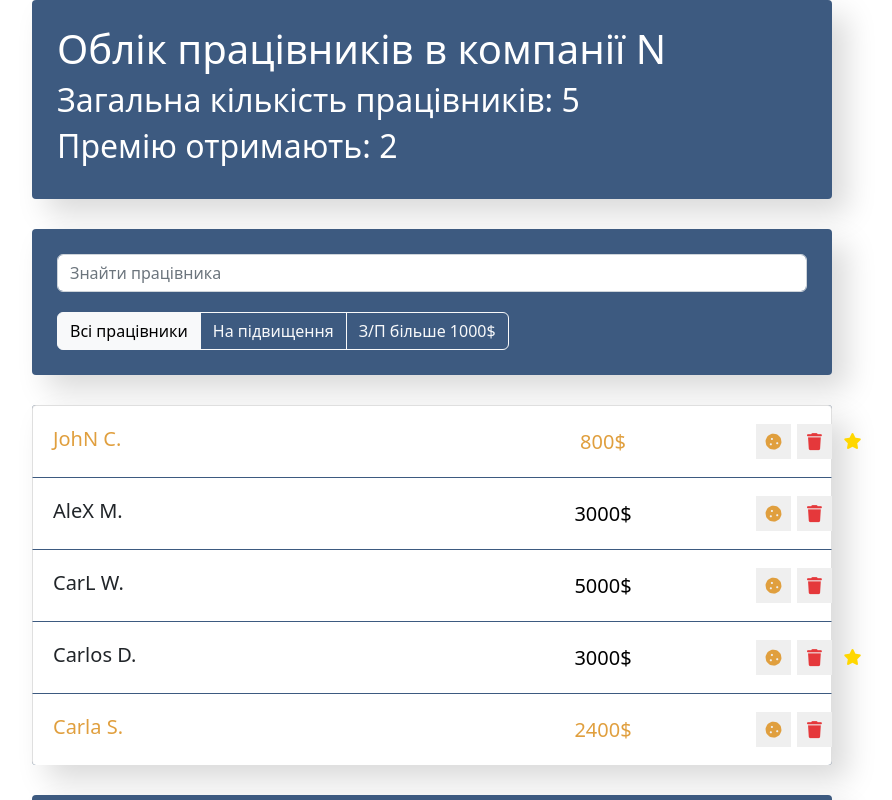
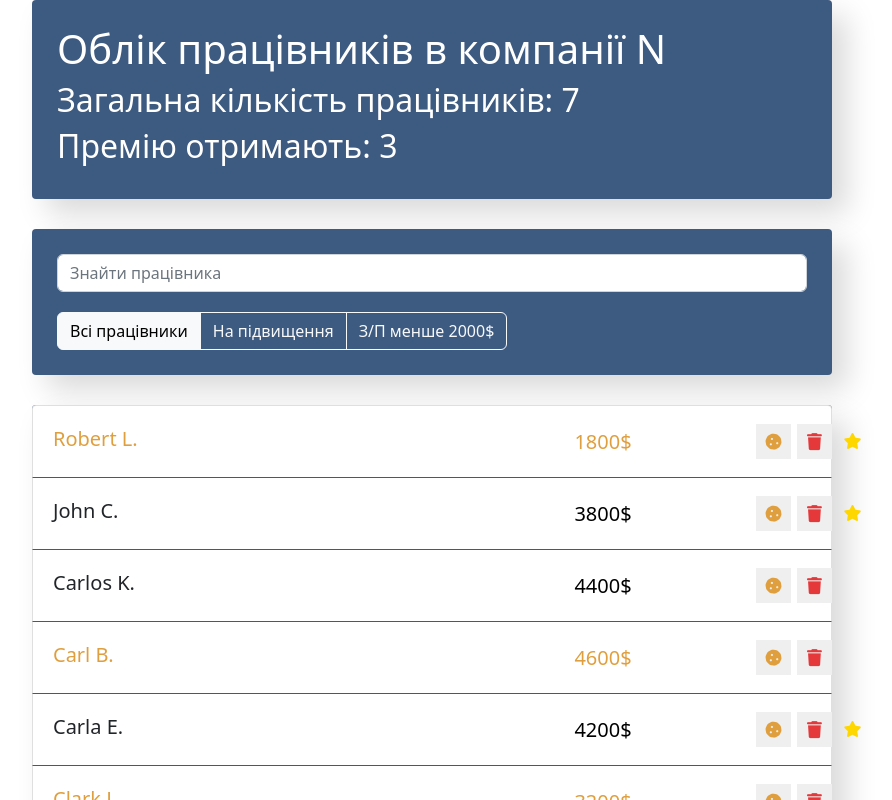
Before and after one commit to vladjsp/employees-app, a React (Create React App) app: page / in a window 1280 px wide. Shown: the top 800 px of the page, without its empty margins (208-1100 px from the left). Built offline with nearby package versions, Linux system fonts and the light colour scheme.

Commit message:
redux toolkit

```diff
--- a/package.json
+++ b/package.json
@@ -3,8 +3,10 @@
   "version": "0.1.0",
   "private": true,
   "dependencies": {
+    "@reduxjs/toolkit": "^1.9.5",
     "react": "^18.0.2",
     "react-dom": "^18.0.2",
+    "react-redux": "^8.0.5",
     "react-scripts": "^5.0.1",
     "sass": "^1.62.0"
   },
--- a/src/App.js
+++ b/src/App.js
@@ -1,4 +1,6 @@
-import { useState } from 'react';
+import { useEffect } from 'react';
+import { useDispatch } from 'react-redux';
+import { initStateChanger } from './redux/slices/employeesSlice';
 
 import AppInfo from './components/AppHeader';
 import SearchPanel from './components/SearchPanel';
@@ -9,88 +11,22 @@ import EmployeesAddForm from './components/EmployeesAddForm';
 import './scss/app.scss';
 
 const App = () => {
-  const [data, setData] = useState([
-    { name: 'JohN C.', salary: 800, increase: true, rise: true, id: 1 },
-    { name: 'AleX M.', salary: 3000, increase: false, rise: false, id: 2 },
-    { name: 'CarL W.', salary: 5000, increase: false, rise: false, id: 3 },
-    { name: 'Carlos D.', salary: 3000, increase: false, rise: true, id: 4 },
-    { name: 'Carla S.', salary: 2400, increase: true, rise: false, id: 5 },
-  ]);
-  const [searchValue, setSearchValue] = useState('');
-  const [filter, setFilter] = useState('all');
-  const [maxId, setMaxId] = useState(6);
+  const dispatch = useDispatch();
 
-  const deleteItem = (id) => {
-    setData(data.filter((item) => item.id !== id));
-  };
-
-  const addItem = (name, salary) => {
-    const newItem = {
-      name,
-      salary,
-      increase: false,
-      rise: false,
-      id: maxId,
-    };
-
-    const newArr = [...data, newItem];
-    setData(newArr);
-    setMaxId((prev) => prev + 1);
-  };
-
-  const onToggleProp = (id, prop) => {
-    setData((prevData) =>
-      prevData.map((item) => {
-        if (item.id === id) {
-          return { ...item, [prop]: !item[prop] };
-        }
-        return item;
-      })
-    );
-  };
-
-  const searchEmp = (items, value) => {
-    if (value.length === 0) {
-      return data;
-    }
-    return items.filter((item) => {
-      return item.name.indexOf(value) > -1;
-    });
-  };
-
-  const onUpdateSearchFromApp = (value) => {
-    setSearchValue(value);
-  };
-
-  const filterPost = (items, filter) => {
-    switch (filter) {
-      case 'rise':
-        return items.filter((item) => item.rise === true);
-      case 'moreThan':
-        return items.filter((item) => item.salary > 1000);
-      default:
-        return items;
-    }
-  };
-
-  const onFilterSelect = (selectedFilter) => {
-    setFilter(selectedFilter);
-    console.log(selectedFilter, filter);
-  };
-
-  const emplNumb = data.length;
-  const incrNumb = data.filter((item) => item.increase).length;
-  const visibleData = filterPost(searchEmp(data, searchValue), filter);
+  //should find better approach
+  useEffect(() => {
+    dispatch(initStateChanger());
+  }, []);
 
   return (
     <div className='app'>
-      <AppInfo emplNumb={emplNumb} incrNumb={incrNumb} />
+      <AppInfo />
       <div className='search-panel'>
-        <SearchPanel onUpdateSearchFromApp={onUpdateSearchFromApp} />
-        <AppFilter filter={filter} onFilterSelect={onFilterSelect} />
+        <SearchPanel /*onUpdateSearchFromApp={onUpdateSearchFromApp}*/ />
+        <AppFilter /*filter={filter} onFilterSelect={onFilterSelect}*/ />
       </div>
-      <EmployeesList data={visibleData} onDelete={deleteItem} onToggleProp={onToggleProp} />
-      <EmployeesAddForm onAdd={addItem} />
+      <EmployeesList />
+      <EmployeesAddForm />
     </div>
   );
 };
--- a/src/components/AppFilter/index.js
+++ b/src/components/AppFilter/index.js
@@ -1,11 +1,23 @@
+import { useDispatch, useSelector } from 'react-redux';
+
+import { setFilter } from '../../redux/slices/employeesSlice';
 import './app-filter.scss';
 
-const AppFilter = ({ filter, onFilterSelect }) => {
+const AppFilter = () => {
+  const dispatch = useDispatch();
+  const { filter } = useSelector((state) => state.employees);
+
   const buttonsData = [
     { name: 'all', label: 'Всі працівники' },
     { name: 'rise', label: 'На підвищення' },
-    { name: 'moreThan', label: 'З/П більше 1000$' },
+    { name: 'lessThan', label: 'З/П менше 2000$' },
   ];
+
+  const onFilterSelect = (selectedFilter) => {
+    console.log('selectedFilter --->', selectedFilter);
+
+    dispatch(setFilter(selectedFilter));
+  };
 
   const buttons = buttonsData.map((item) => {
     const active = filter === item.name;
--- a/src/components/AppHeader/index.js
+++ b/src/components/AppHeader/index.js
@@ -1,11 +1,14 @@
+import { useSelector } from 'react-redux';
+
 import './app-header.scss';
 
-const AppHeader = ({ emplNumb, incrNumb }) => {
+const AppHeader = () => {
+  const { toIncreaseAmount, totalEmployeesAmount } = useSelector((state) => state.employees);
   return (
     <div className='app-header'>
       <h1>Облік працівників в компанії N</h1>
-      <h2>Загальна кількість працівників: {emplNumb}</h2>
-      <h2>Премію отримають: {incrNumb}</h2>
+      <h2>Загальна кількість працівників: {totalEmployeesAmount}</h2>
+      <h2>Премію отримають: {toIncreaseAmount}</h2>
     </div>
   );
 };
--- a/src/components/EmployeeListItem/index.js
+++ b/src/components/EmployeeListItem/index.js
@@ -1,7 +1,18 @@
+import { deleteEmployee, onToggleProp } from '../../redux/slices/employeesSlice';
+import { useDispatch } from 'react-redux';
+
 import './employees-list-item.scss';
 
-const EmployeesListItem = (props) => {
-  const { name, salary, onDelete, onToggleProp, increase, rise } = props;
+const EmployeesListItem = ({ id, name, salary, increase, rise }) => {
+  const dispatch = useDispatch();
+
+  const deleteItem = (id) => {
+    dispatch(deleteEmployee(id));
+  };
+
+  const onToggleEmployeeProp = (prop) => {
+    dispatch(onToggleProp({ id, prop }));
+  };
 
   let classNames = 'list-group-item d-flex justify-content-between';
   if (increase) {
@@ -13,7 +24,10 @@ const EmployeesListItem = (props) => {
 
   return (
     <li className={classNames}>
-      <span className='list-group-item-label' onClick={onToggleProp} data-toggle='rise'>
+      <span
+        className='list-group-item-label'
+        onClick={(e) => onToggleEmployeeProp(e.currentTarget.getAttribute('data-toggle'))}
+        data-toggle='rise'>
         {name}
       </span>
       <input type='text' className='list-group-item-input' defaultValue={salary + '$'} />
@@ -21,12 +35,12 @@ const EmployeesListItem = (props) => {
         <button
           type='button'
           className='btn-cookie btn-sm'
-          onClick={onToggleProp}
+          onClick={(e) => onToggleEmployeeProp(e.currentTarget.getAttribute('data-toggle'))}
           data-toggle='increase'>
           <i className='fas fa-cookie'></i>
         </button>
 
-        <button type='button' className='btn-trash btn-sm' onClick={onDelete}>
+        <button type='button' className='btn-trash btn-sm' onClick={() => deleteItem(id)}>
           <i className='fas fa-trash'></i>
         </button>
         <i className='fas fa-star'></i>
--- a/src/components/EmployeesList/index.js
+++ b/src/components/EmployeesList/index.js
@@ -1,18 +1,28 @@
 import EmployeesListItem from '../EmployeeListItem';
+
+import { useSelector } from 'react-redux';
+
 import './employees-list.scss';
 
-const EmployeesList = ({ data, onDelete, onToggleProp }) => {
-  const elements = data.map((item) => {
-    const { id, ...itemProps } = item;
-    return (
-      <EmployeesListItem
-        key={id}
-        {...itemProps}
-        onDelete={() => onDelete(id)}
-        onToggleProp={(e) => onToggleProp(id, e.currentTarget.getAttribute('data-toggle'))}
-      />
-    );
-  });
+const EmployeesList = () => {
+  const { employeesList, searchValue, filter } = useSelector((state) => state.employees);
+
+  const getFilteredList = (items, filter) => {
+    switch (filter) {
+      case 'rise':
+        return items.filter((item) => item.rise === true);
+      case 'lessThan':
+        return items.filter((item) => item.salary < 2000);
+      default:
+        return items;
+    }
+  };
+
+  const elements = getFilteredList(employeesList, filter)
+    .filter((obj) => obj.name.toLowerCase().includes(searchValue.toLowerCase()))
+    .map((item) => {
+      return <EmployeesListItem key={item.id} {...item} />;
+    });
 
   return <ul className='app-list list-group'>{elements}</ul>;
 };
--- a/src/components/SearchPanel/index.js
+++ b/src/components/SearchPanel/index.js
@@ -1,14 +1,19 @@
 import { useState } from 'react';
+import { useDispatch } from 'react-redux';
+
+import { setSearchValue } from '../../redux/slices/employeesSlice';
 
 import './search-panel.scss';
 
-const SearchPanel = ({ onUpdateSearchFromApp }) => {
-  const [searchValue, setSearchValue] = useState('');
+const SearchPanel = () => {
+  const dispatch = useDispatch();
+  const [searchText, setSearchText] = useState('');
 
-  const onUpdateSearchLocal = (e) => {
-    const searchValue = e.target.value;
-    setSearchValue(searchValue);
-    onUpdateSearchFromApp(searchValue);
+  //should think how to reduce the number of renders
+  const handleSearchInput = (e) => {
+    const searchText = e.target.value;
+    setSearchText(searchText);
+    dispatch(setSearchValue(searchText));
   };
 
   return (
@@ -16,8 +21,8 @@ const SearchPanel = ({ onUpdateSearchFromApp }) => {
       type='text'
       className='form-control search-input'
       placeholder='Знайти працівника'
-      value={searchValue}
-      onChange={onUpdateSearchLocal}
+      value={searchText}
+      onChange={handleSearchInput}
     />
   );
 };
--- a/src/index.js
+++ b/src/index.js
@@ -1,10 +1,15 @@
 import React from 'react';
 import ReactDOM from 'react-dom/client';
+import { Provider } from 'react-redux';
+
+import { store } from './redux/store';
 import App from './App';
 
 const root = ReactDOM.createRoot(document.getElementById('root'));
 root.render(
   <React.StrictMode>
-    <App />
+    <Provider store={store}>
+      <App />
+    </Provider>
   </React.StrictMode>
 );
--- /dev/null
+++ b/src/redux/slices/employeesSlice.js
@@ -0,0 +1,75 @@
+import { createSlice } from '@reduxjs/toolkit';
+import { getTotalEmployeesAmount, getToIncreaseAmount } from '../../utils';
+
+const initialState = {
+  employeesList: [
+    { name: 'Robert L.', salary: 1800, increase: true, rise: true, id: 1 },
+    { name: 'John C.', salary: 3800, increase: false, rise: true, id: 2 },
+    { name: 'Carlos K.', salary: 4400, increase: false, rise: false, id: 3 },
+    { name: 'Carl B.', salary: 4600, increase: true, rise: false, id: 4 },
+    { name: 'Carla E.', salary: 4200, increase: false, rise: true, id: 5 },
+    { name: 'Clark L.', salary: 3200, increase: true, rise: false, id: 6 },
+    { name: 'Jonathan A.', salary: 3100, increase: false, rise: false, id: 7 },
+  ],
+  nextId: 8,
+  toIncreaseAmount: 0,
+  totalEmployeesAmount: 0,
+  searchValue: '',
+  filter: 'all',
+};
+
+const employeesSlice = createSlice({
+  name: 'employees',
+  initialState,
+  reducers: {
+    initStateChanger(state) {
+      state.totalEmployeesAmount = getTotalEmployeesAmount(state.employeesList);
+      state.toIncreaseAmount = getToIncreaseAmount(state.employeesList);
+    },
+    addEmployee(state, action) {
+      console.log('addEmployee action.payload', action.payload);
+
+      const newItem = {
+        name: action.payload.name,
+        salary: action.payload.salary,
+        increase: false,
+        rise: false,
+        id: state.nextId,
+      };
+      state.employeesList.push(newItem);
+      state.nextId++;
+      state.totalEmployeesAmount = getTotalEmployeesAmount(state.employeesList);
+    },
+    deleteEmployee(state, action) {
+      state.employeesList = state.employeesList.filter((item) => item.id !== action.payload);
+      state.totalEmployeesAmount = getTotalEmployeesAmount(state.employeesList);
+      state.toIncreaseAmount = getToIncreaseAmount(state.employeesList);
+    },
+    onToggleProp(state, action) {
+      state.employeesList = state.employeesList.map((item) => {
+        if (item.id === action.payload.id) {
+          return { ...item, [action.payload.prop]: !item[action.payload.prop] };
+        }
+        return item;
+      });
+      state.toIncreaseAmount = getToIncreaseAmount(state.employeesList);
+    },
+    setSearchValue(state, action) {
+      state.searchValue = action.payload;
+    },
+    setFilter(state, action) {
+      state.filter = action.payload;
+    },
+  },
+});
+
+export const {
+  initStateChanger,
+  addEmployee,
+  deleteEmployee,
+  onToggleProp,
+  setSearchValue,
+  setFilter,
+} = employeesSlice.actions;
+
+export default employeesSlice.reducer;
--- /dev/null
+++ b/src/redux/store.js
@@ -0,0 +1,9 @@
+import { configureStore } from '@reduxjs/toolkit';
+
+import employeesSlice from './slices/employeesSlice';
+
+export const store = configureStore({
+  reducer: {
+    employees: employeesSlice,
+  },
+});
--- /dev/null
+++ b/src/utils/index.js
@@ -0,0 +1,7 @@
+export const getToIncreaseAmount = (list) => {
+  return list.filter((item) => item.increase === true).length;
+};
+
+export const getTotalEmployeesAmount = (data) => {
+  return data.length;
+};
```
Also changed, not shown: src/components/EmployeesAddForm/index.js (+10 -6 lines), 1 other file (tests, documents, lock files or other folders).
